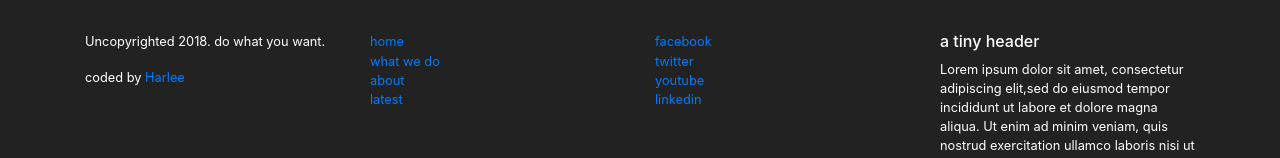
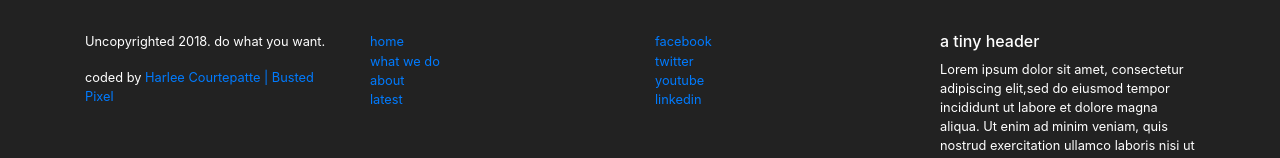
Before and after one commit to busted-pixel/bootstrap-grid-demo, a plain HTML site: page index.html in a window 1280 px wide. Shown: the part 4513-4671 px from the top of the page. Drawn offline with nearby package versions, Linux system fonts and the light colour scheme.

Commit message:
Updated "Coded by Harlee" to "Harlee Courtepatte | Busted Pixel" and added in the site link

```diff
--- a/index.html
+++ b/index.html
@@ -318,7 +318,7 @@
               <div class="row">
                   <div class="col-sm-3 text-color">
                       <p>Uncopyrighted 2018. do what you want.</p>
-                      <p>coded by <a href="#">Harlee</a></p>
+                      <p>coded by <a href="bustedpixel.io">Harlee Courtepatte | Busted Pixel</a></p>
                   </div>
                   <div class="col-sm-3">
                       <ul class="list-unstyled">
```
